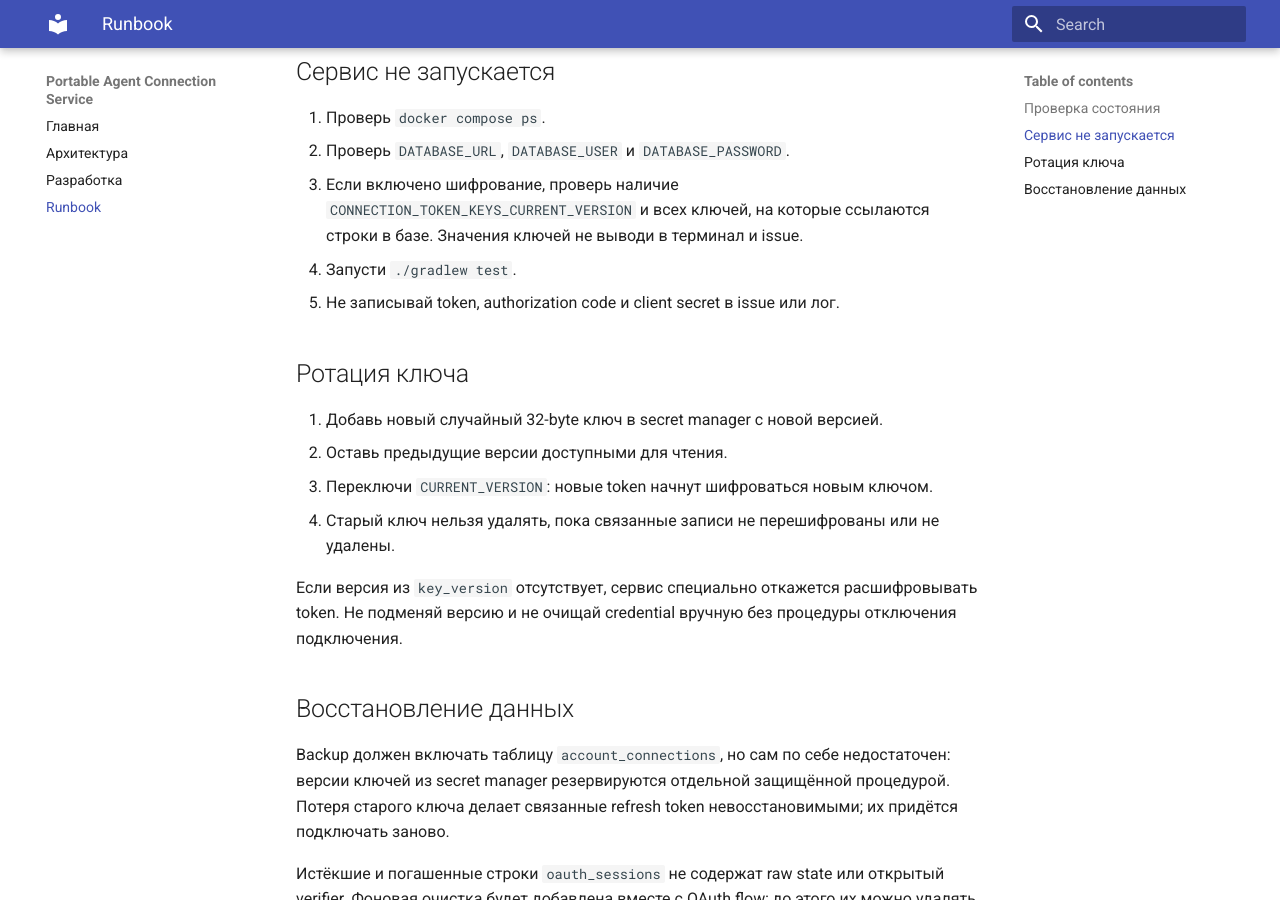
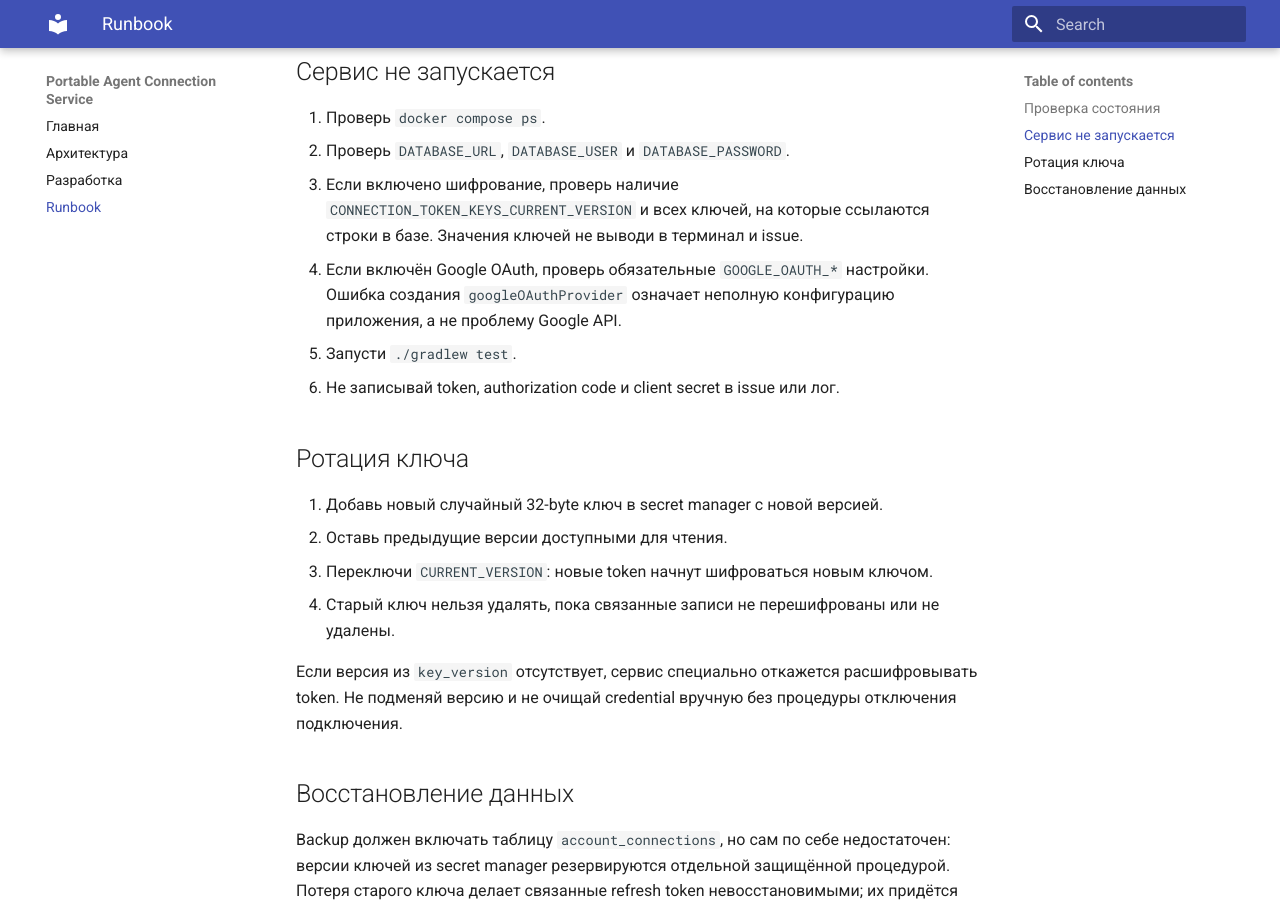
Before and after one commit to portable-agent/connection-service, an MkDocs documentation site: the page built from docs/runbook.md, in a window 1280 px wide and 900 px high, scrolled down 361 px. Built offline with MkDocs 1.6.1 and Material for MkDocs 9.7.7, drawn with Linux system fonts in a browser that asks for light colours.

Commit message:
fix: запускать Google OAuth provider с HTTP client (#17)
* fix: configure Google OAuth HTTP client

* fix: update Jackson security release

* fix: refresh secure Java runtime image

```diff
--- a/docs/runbook.md
+++ b/docs/runbook.md
@@ -14,8 +14,10 @@
 2. Проверь `DATABASE_URL`, `DATABASE_USER` и `DATABASE_PASSWORD`.
 3. Если включено шифрование, проверь наличие `CONNECTION_TOKEN_KEYS_CURRENT_VERSION` и всех ключей,
    на которые ссылаются строки в базе. Значения ключей не выводи в терминал и issue.
-4. Запусти `./gradlew test`.
-5. Не записывай token, authorization code и client secret в issue или лог.
+4. Если включён Google OAuth, проверь обязательные `GOOGLE_OAUTH_*` настройки. Ошибка создания
+   `googleOAuthProvider` означает неполную конфигурацию приложения, а не проблему Google API.
+5. Запусти `./gradlew test`.
+6. Не записывай token, authorization code и client secret в issue или лог.
 
 ## Ротация ключа
 
```
Also changed, not shown: SERVICE.md (+2 -0 lines), 4 other files.
